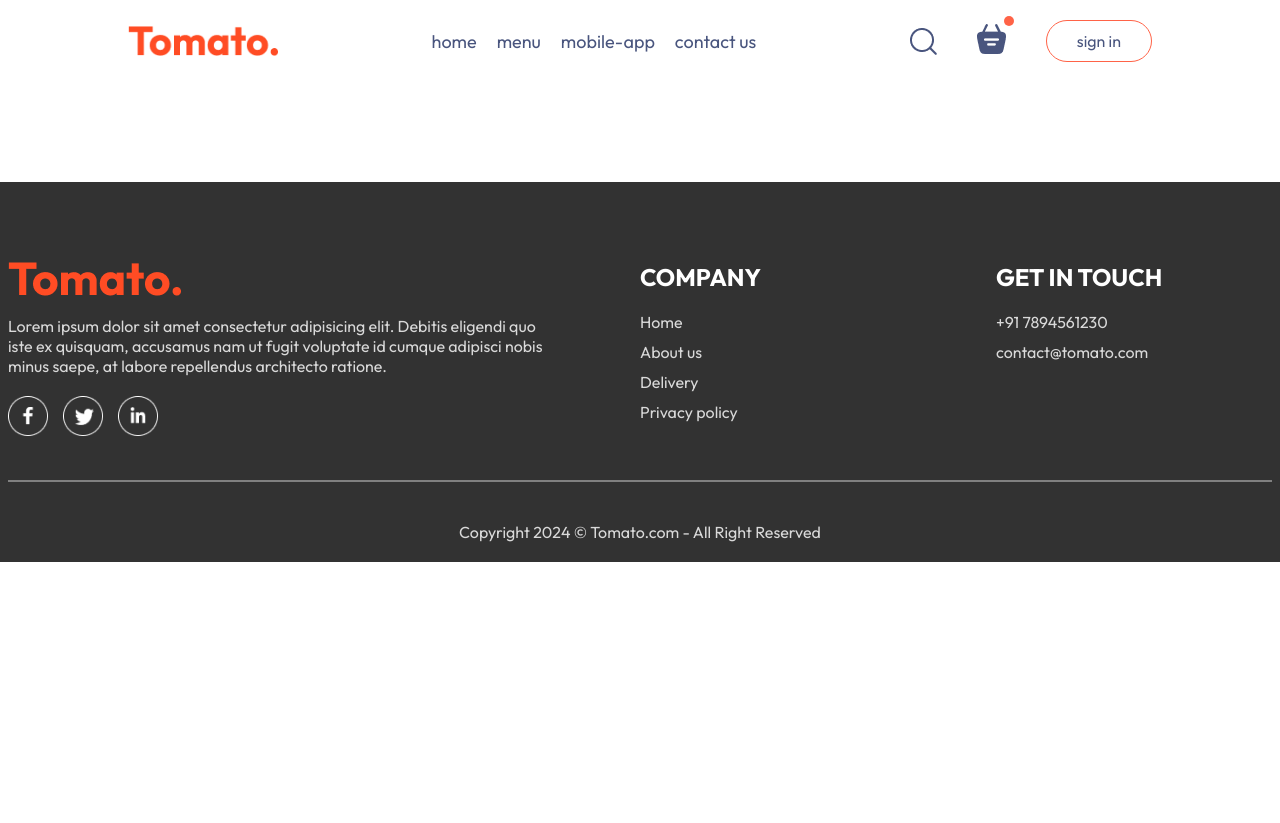
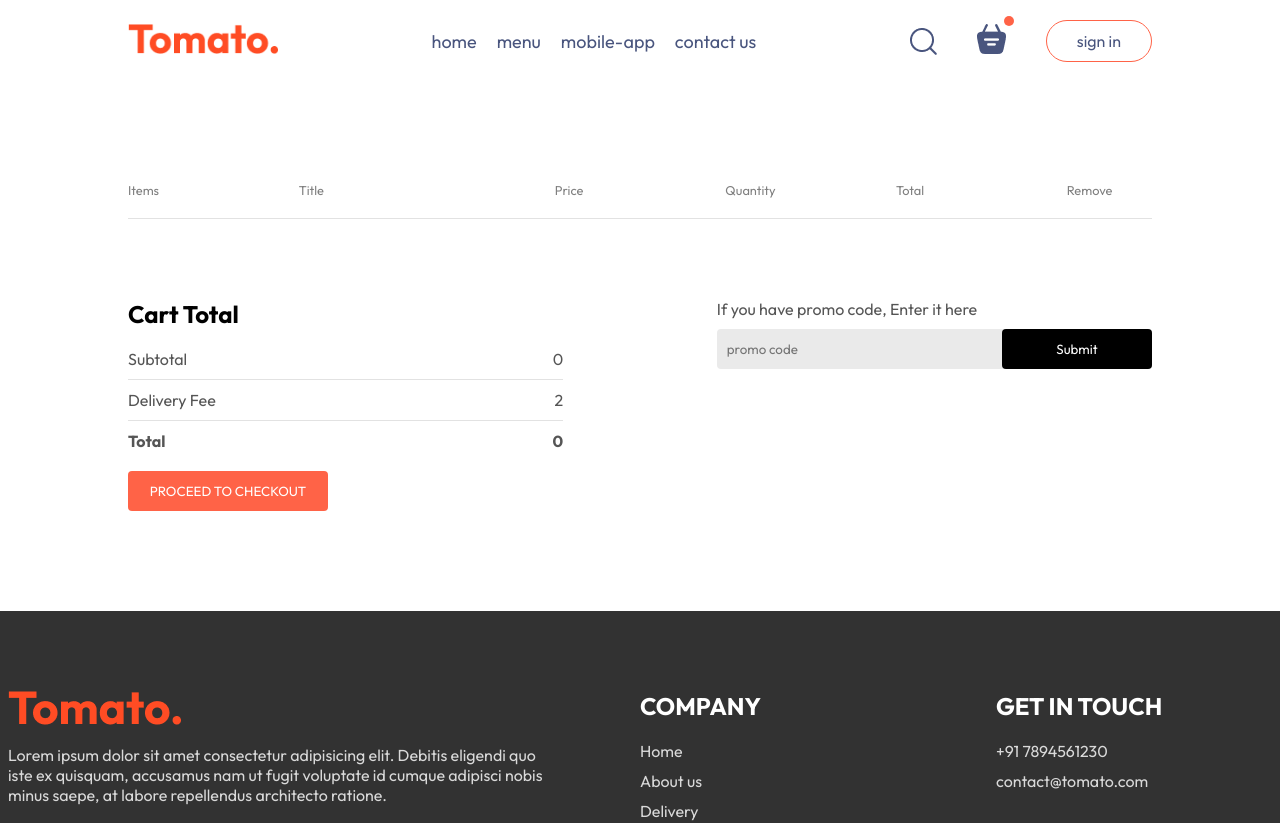
Before and after one commit to amarkumarsbg/food-del, a React (Vite) app in the folder frontend/: page /cart in a window 1280 px wide. Shown: the top 823 px of the page. Before the commit the page ends 800 px from the top, so only its background shows below. Built offline with nearby package versions, Linux system fonts and the light colour scheme.

Commit message:
cart page UI completed

```diff
--- a/frontend/src/components/Navbar/Navbar.jsx
+++ b/frontend/src/components/Navbar/Navbar.jsx
@@ -7,7 +7,9 @@ const Navbar = ({ setShowLogin }) => {
   const [menu, setMenu] = useState("");
   return (
     <div className="navbar">
-      <img className="logo" src={assets.logo} alt="" />
+      <Link to="/">
+        <img className="logo" src={assets.logo} alt="" />
+      </Link>
       <ul className="navbar-menu">
         <Link
           to="/"
@@ -41,7 +43,9 @@ const Navbar = ({ setShowLogin }) => {
       <div className="navbar-right">
         <img src={assets.search_icon} alt="" />
         <div className="navbar-search-icon">
-          <img src={assets.basket_icon} alt="" />
+          <Link to="/cart">
+            <img src={assets.basket_icon} alt="" />
+          </Link>
           <div className="dot"></div>
         </div>
         <button onClick={() => setShowLogin(true)}>sign in</button>
--- a/frontend/src/pages/Cart/Cart.css
+++ b/frontend/src/pages/Cart/Cart.css
@@ -0,0 +1,106 @@
+.cart {
+  margin-top: 100px;
+}
+
+.cart-items-title {
+  display: grid;
+  grid-template-columns: 1fr 1.5fr 1fr 1fr 1fr 0.5fr;
+  align-items: center;
+  color: grey;
+  font-size: max(1vw, 12px);
+}
+
+.cart-items-item {
+  margin: 10px 0px;
+  color: black;
+}
+
+.cart-items-item img {
+  width: 50px;
+}
+
+.cart hr {
+  height: 1px;
+  background-color: #e2e2e2;
+  border: none;
+}
+
+.cart-items-item .cross {
+  cursor: pointer;
+}
+
+.cart-bottom {
+  margin-top: 80px;
+  display: flex;
+  justify-content: space-between;
+  gap: max(12vw, 20px);
+}
+
+.cart-total {
+  flex: 1;
+  display: flex;
+  flex-direction: column;
+  gap: 20px;
+}
+
+.cart-total-details {
+  display: flex;
+  justify-content: space-between;
+  color: #555;
+}
+
+.cart-total hr {
+  margin: 10px 0px;
+}
+
+.cart-total button {
+  border: none;
+  color: white;
+  background-color: tomato;
+  width: max(15vw, 200px);
+  padding: 12px 0px;
+  border-radius: 4px;
+  cursor: pointer;
+}
+
+.cart-promocode {
+  flex: 1;
+}
+
+.cart-promocode p {
+  color: #555;
+}
+
+.cart-promocode-input {
+  margin-top: 10px;
+  display: flex;
+  justify-content: space-between;
+  align-items: center;
+  background-color: #eaeaea;
+  border-radius: 4px;
+}
+
+.cart-promocode-input input {
+  background: transparent;
+  border: none;
+  outline: none;
+  padding-left: 10px;
+}
+
+.cart-promocode-input button {
+  width: max(10vw, 150px);
+  padding: 12px 5px;
+  background-color: black;
+  border: none;
+  color: white;
+  border-radius: 4px;
+}
+
+@media (max-width: 750px) {
+  .cart-bottom {
+    flex-direction: column-reverse;
+  }
+  .cart-promocode {
+    justify-content: start;
+  }
+}
--- a/frontend/src/pages/Cart/Cart.jsx
+++ b/frontend/src/pages/Cart/Cart.jsx
@@ -1,7 +1,76 @@
+/* eslint-disable react/jsx-key */
+import { useContext } from "react";
 import "./Cart.css";
+import { StoreContext } from "../../context/StoreContext";
 
 const Cart = () => {
-  return <div></div>;
+  const { cartItems, food_list, removeFromCart } = useContext(StoreContext);
+  return (
+    <div className="cart">
+      <div className="cart-items">
+        <div className="cart-items-title">
+          <p>Items</p>
+          <p>Title</p>
+          <p>Price</p>
+          <p>Quantity</p>
+          <p>Total</p>
+          <p>Remove</p>
+        </div>
+        <br />
+        <hr />
+        {food_list.map((item, index) => {
+          if (cartItems[item._id] > 0) {
+            return (
+              <div>
+                <div className="cart-items-title cart-items-item">
+                  <img src={item.image} alt="" />
+                  <p>{item.name}</p>
+                  <p>${item.price}</p>
+                  <p>{cartItems[item._id]}</p>
+                  <p>${item.price * cartItems[item._id]}</p>
+                  <p onClick={() => removeFromCart(item._id)} className="cross">
+                    x
+                  </p>
+                </div>
+                <hr />
+              </div>
+            );
+          }
+        })}
+      </div>
+      <div className="cart-bottom">
+        <div className="cart-total">
+          <h2>Cart Total</h2>
+          <div>
+            <div className="cart-total-details">
+              <p>Subtotal</p>
+              <p>{0}</p>
+            </div>
+            <hr />
+            <div className="cart-total-details">
+              <p>Delivery Fee</p>
+              <p>{2}</p>
+            </div>
+            <hr />
+            <div className="cart-total-details">
+              <b>Total</b>
+              <b>{0}</b>
+            </div>
+          </div>
+          <button>PROCEED TO CHECKOUT</button>
+        </div>
+        <div className="cart-promocode">
+          <div>
+            <p>If you have promo code, Enter it here</p>
+            <div className="cart-promocode-input">
+              <input type="text" placeholder="promo code" />
+              <button>Submit</button>
+            </div>
+          </div>
+        </div>
+      </div>
+    </div>
+  );
 };
 
 export default Cart;
```
